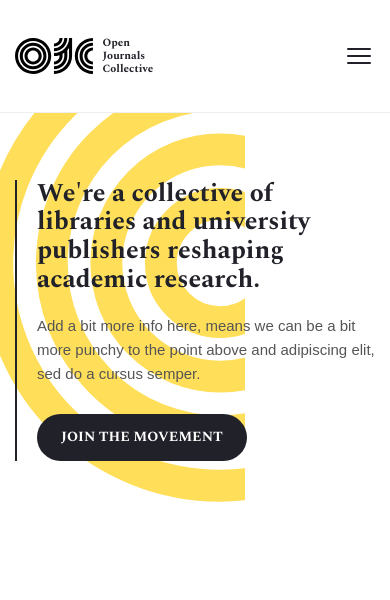
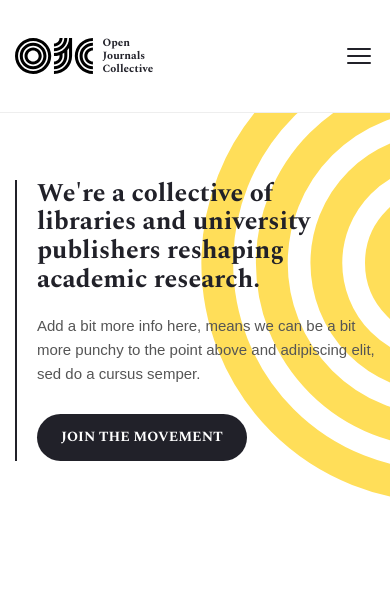
Before and after one commit to dqprogramming/astrometrics, a Django app: page / in a window 390 px wide. Shown: the top 600 px of the page. Run offline with Django 5.2, Linux system fonts and the light colour scheme.

Commit message:
fix(landing): push hero circles right on mobile/tablet to reduce text overlap
Ref #3

```diff
--- a/static/css/landing.css
+++ b/static/css/landing.css
@@ -72,8 +72,8 @@
         width: 650px;
         height: 650px;
         top: -150px;
-        right: -60px;
-        clip-path: inset(0 35% 0 0);
+        right: -250px;
+        clip-path: none;
     }
 }
 
@@ -88,8 +88,8 @@
         width: 500px;
         height: 500px;
         top: -100px;
-        right: -80px;
-        clip-path: inset(0 45% 0 0);
+        right: -300px;
+        clip-path: none;
     }
 }
 
```
